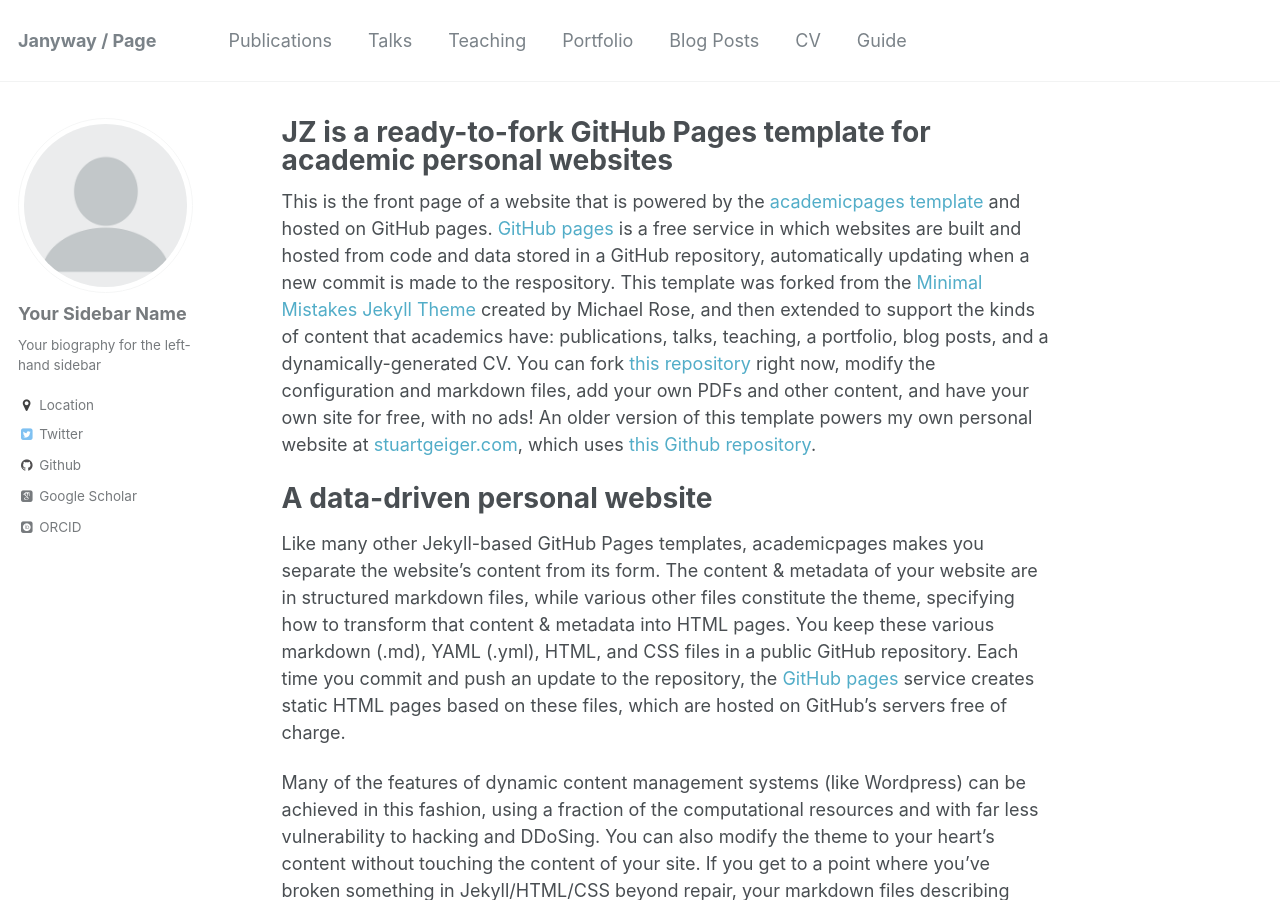
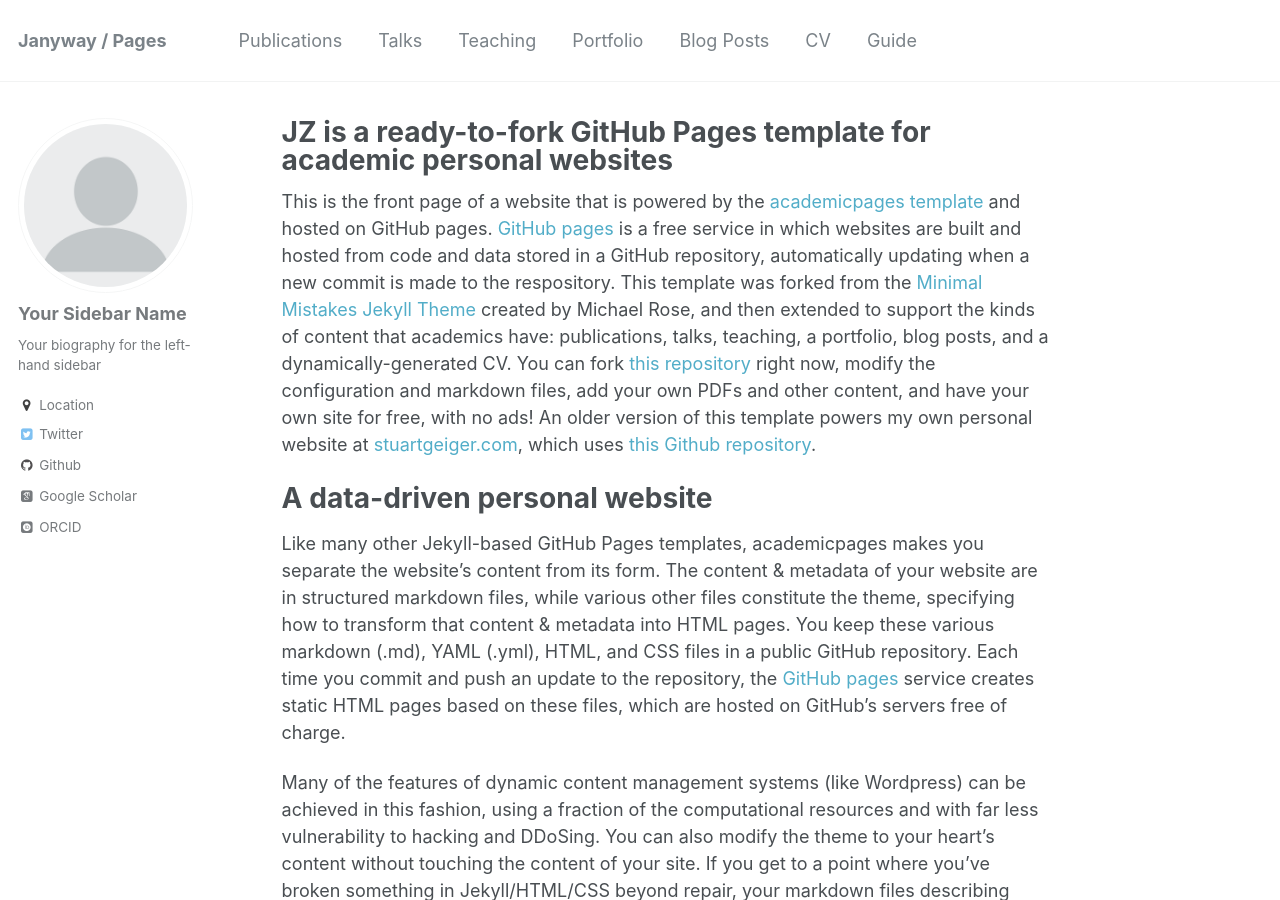
Before and after one commit to janyway/janyway.github.io, a Jekyll site: the page built from _pages/about.md, in a window 1280 px wide and 900 px high. Built offline with Jekyll 4.4.1, drawn with Linux system fonts in a browser that asks for light colours; some web fonts are replaced.

Commit message:
update online

```diff
--- a/_config.yml
+++ b/_config.yml
@@ -7,7 +7,7 @@
 
 # Site Settings
 locale                   : "en-US"
-title                    : "Janyway / Page"
+title                    : "Janyway / Pages"
 title_separator          : "-"
 name                     : &name "Your Name"
 description              : &description "personal description"
```
